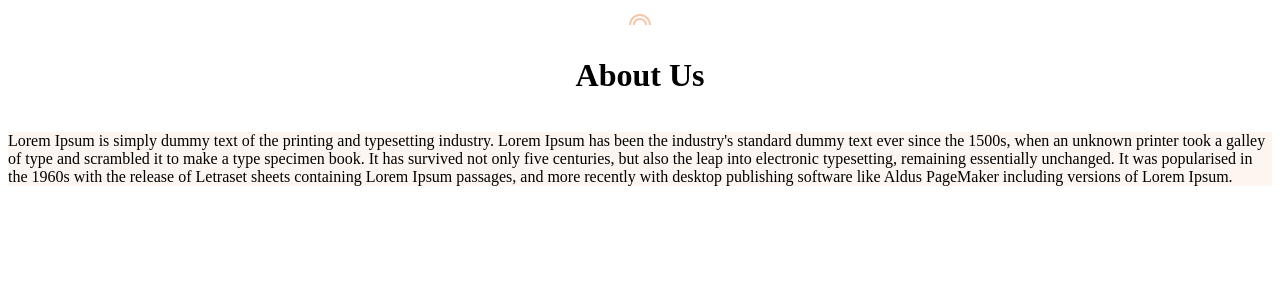
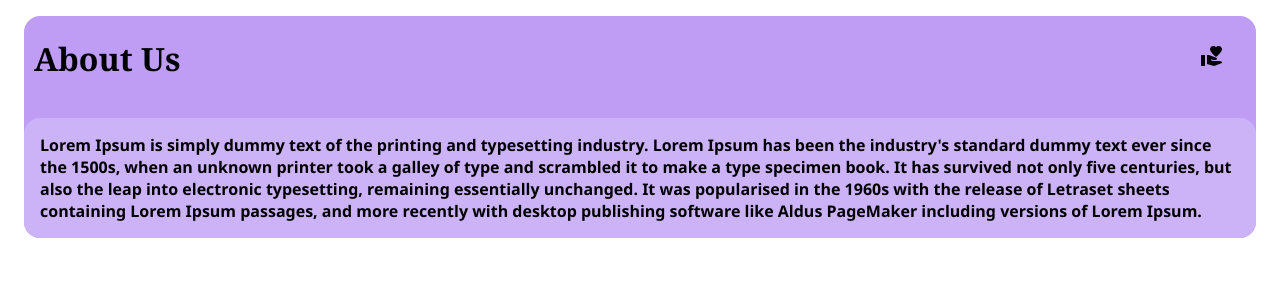
Before and after one commit to amitayushkushwaha/social-frontend, a Next.js app: page /about in a window 1280 px wide. Shown: the top 300 px of the page. Built offline with nearby package versions, Linux system fonts and the light colour scheme.

Commit message:
final commit of dashboard

```diff
--- a/src/pages/about.js
+++ b/src/pages/about.js
@@ -1,24 +1,26 @@
 import styles from "@/styles/Dashboard.module.css";
-import LooksIcon from '@mui/icons-material/Looks';
+import VolunteerActivismIcon from "@mui/icons-material/VolunteerActivism";
 export default function About() {
   return (
-    <>
-    <span className={styles.atop}>
-   <i className={styles.icon}><LooksIcon /></i>
-    <h1>About Us</h1>
-    </span>
+    <div className={styles.about}>
+      <div className={styles.about_header}>
+        <h1>About Us</h1>
+        <i>
+          <VolunteerActivismIcon />
+        </i>
+      </div>
 
-    <p className={styles.about}>
-      Lorem Ipsum is simply dummy text of the printing and typesetting industry.
-      Lorem Ipsum has been the industry's standard dummy text ever since the
-      1500s, when an unknown printer took a galley of type and scrambled it to
-      make a type specimen book. It has survived not only five centuries, but
-      also the leap into electronic typesetting, remaining essentially
-      unchanged. It was popularised in the 1960s with the release of Letraset
-      sheets containing Lorem Ipsum passages, and more recently with desktop
-      publishing software like Aldus PageMaker including versions of Lorem
-      Ipsum.
-    </p>
-    </>
+      <p>
+        Lorem Ipsum is simply dummy text of the printing and typesetting
+        industry. Lorem Ipsum has been the industry's standard dummy text ever
+        since the 1500s, when an unknown printer took a galley of type and
+        scrambled it to make a type specimen book. It has survived not only five
+        centuries, but also the leap into electronic typesetting, remaining
+        essentially unchanged. It was popularised in the 1960s with the release
+        of Letraset sheets containing Lorem Ipsum passages, and more recently
+        with desktop publishing software like Aldus PageMaker including versions
+        of Lorem Ipsum.
+      </p>
+    </div>
   );
 }
--- a/src/pages/amit.js
+++ b/src/pages/amit.js
@@ -6,7 +6,7 @@ export default function trending() {
   return (
     <>
       <Head>
-        <title>Social Media/Aman</title>
+        <title>Social Media/Amit</title>
         <meta name="viewport" content="width=device-width, initial-scale=1" />
       </Head>
       <main>
--- a/src/styles/Dashboard.module.css
+++ b/src/styles/Dashboard.module.css
@@ -1,19 +1,14 @@
-.dashboardContainer{
-    font-family: 'Gill Sans', 'Gill Sans MT', Calibri, 'Trebuchet MS', sans-serif;
+.dashboardContainer {
+  font-family: "Gill Sans", "Gill Sans MT", Calibri, "Trebuchet MS", sans-serif;
   background-color: white;
-}
-.icon{
-  color: #f5c6aa;
 }
 .dashboardHeader {
   display: flex;
-  /* border: 1px solid black; */
   align-items: center;
   padding: 1rem 2rem;
   border-bottom: 1px solid rgb(210, 202, 202);
 }
-
-.headerIcon{
+.headerIcon {
   margin-right: 1rem;
   border-radius: 50%;
   overflow: hidden;
@@ -22,15 +17,15 @@
   height: 48px;
   width: 48px;
 }
-
 .headerIcon > * {
   object-fit: cover;
 }
-
-.headerContent > *:first-child{
+.icon {
+  color: #f5c6aa;
+}
+.headerContent > *:first-child {
   font-weight: normal;
 }
-
 .headerContent > * {
   margin: 0;
 }
@@ -38,7 +33,7 @@
   text-decoration: none;
   color: black;
 }
-.para {
+.dashboardemail {
   border: 1px solid gray;
   padding: 0.2rem 0.7rem;
   border-radius: 10px;
@@ -51,32 +46,126 @@
   display: flex;
   flex-direction: column;
   justify-content: center;
-
 }
 
 .dashboardItem {
   display: flex;
   align-items: center;
-  padding-inline: 2rem;
-
-
+  padding: 10px;
 }
 
 .dashboardItem:not(:last-child) {
   border-bottom: 1px solid gray;
-
 }
 
 .dashboardItem p {
-  margin-left: 1rem;
+  margin-left: 10px;
+}
+.dashboardItem p:hover {
+  color: rgb(122, 122, 245);
+}
+.account {
+  text-align: center;
+  background-color: aliceblue;
+  border-bottom: 2px solid;
+  padding: 20px;
+  border-radius: 2.5rem;
+  width: 96%;
+  margin: 5% auto;
+}
+.account img {
+  height: 80px;
+  width: 80px;
+  border-radius: 50%;
+  overflow: hidden;
+  box-shadow: 0 0 10px 2px whitesmoke;
+}
+.account h3,
+.account h4 {
+  border: none;
+  padding: 12px;
+  margin: 1rem auto;
+  background-color: #ddf3fd;
+  border-radius: 1.25rem;
+}
+.account a h4:hover {
+  color: rgb(122, 122, 245);
+}
+.change_info {
+  display: grid;
+}
+.change_info input,
+.change_password input {
+  background-color: #e6eff3;
+  border: none;
+  border-bottom: 2px solid #cab6ea;
+  padding: 1rem;
+  margin-top: 1rem;
+  border-top-right-radius: 5px;
+  border-top-left-radius: 5px;
+}
+.change_info input:focus {
+  background-color: #bce2f2;
+  outline: none;
+}
+
+.change_Info_h4,
+.change_password_h4 {
+  width: 5rem;
+  color: rgb(255, 255, 255);
+  margin-left: auto;
+  padding: 7px 10px;
+  text-align: center;
+  border-radius: 1rem;
+  background-color: rgb(29, 43, 135);
+}
+
+.security {
+  background-color: rgb(197, 245, 229);
+  display: flex;
+  justify-items: center;
+  border-radius: 1rem;
+  margin: 7px 16px 7px 16px;
+}
+.security i {
+  padding-top: 1rem;
+  margin-left: 8px;
+  margin-right: 1rem;
+}
+
+.security h4:hover {
+  color: rgb(122, 122, 245);
+}
+.change_password {
+  display: grid;
+}
+.change_password input:focus {
+  background-color: #bce2f2;
+  outline: none;
 }
 .about{
-  background-color: #FDF6F0;
+  display: grid;
+  margin: 1rem;
+  background-color:#bf9df5 ;
+  border-radius: 1rem;
 }
-.atop{
+.about p{
+  background-color: #ccb2f7;
+  padding: 1rem;margin-bottom: 0;
+  border-radius: 1rem;
+  font-weight: bolder;
+  font-family: 'Segoe UI', Tahoma, Geneva, Verdana, sans-serif;
+}
+.about h1{
+  margin-left: 10px;
+  font-family: Cambria, Cochin, Georgia, Times, 'Times New Roman', serif;
+}
+.about_header{
   display: flex;
-  flex-direction: column;
-  text-align: center;
-  margin: 0;
-
+  justify-items: center;
 }
+.about i{
+  padding-top: 1.75rem;
+  margin-left: auto;
+  margin-right: 2rem;
+}
```
Also changed, not shown: src/components/Dashboard.js (+11 -11 lines), src/pages/account.js (added, +36 -0 lines), src/pages/change_Info.js (added, +58 -0 lines), src/pages/change_Password.js (added, +20 -0 lines), src/pages/security.js (added, +18 -0 lines). Lines whose indentation alone changed are shown as unchanged.
